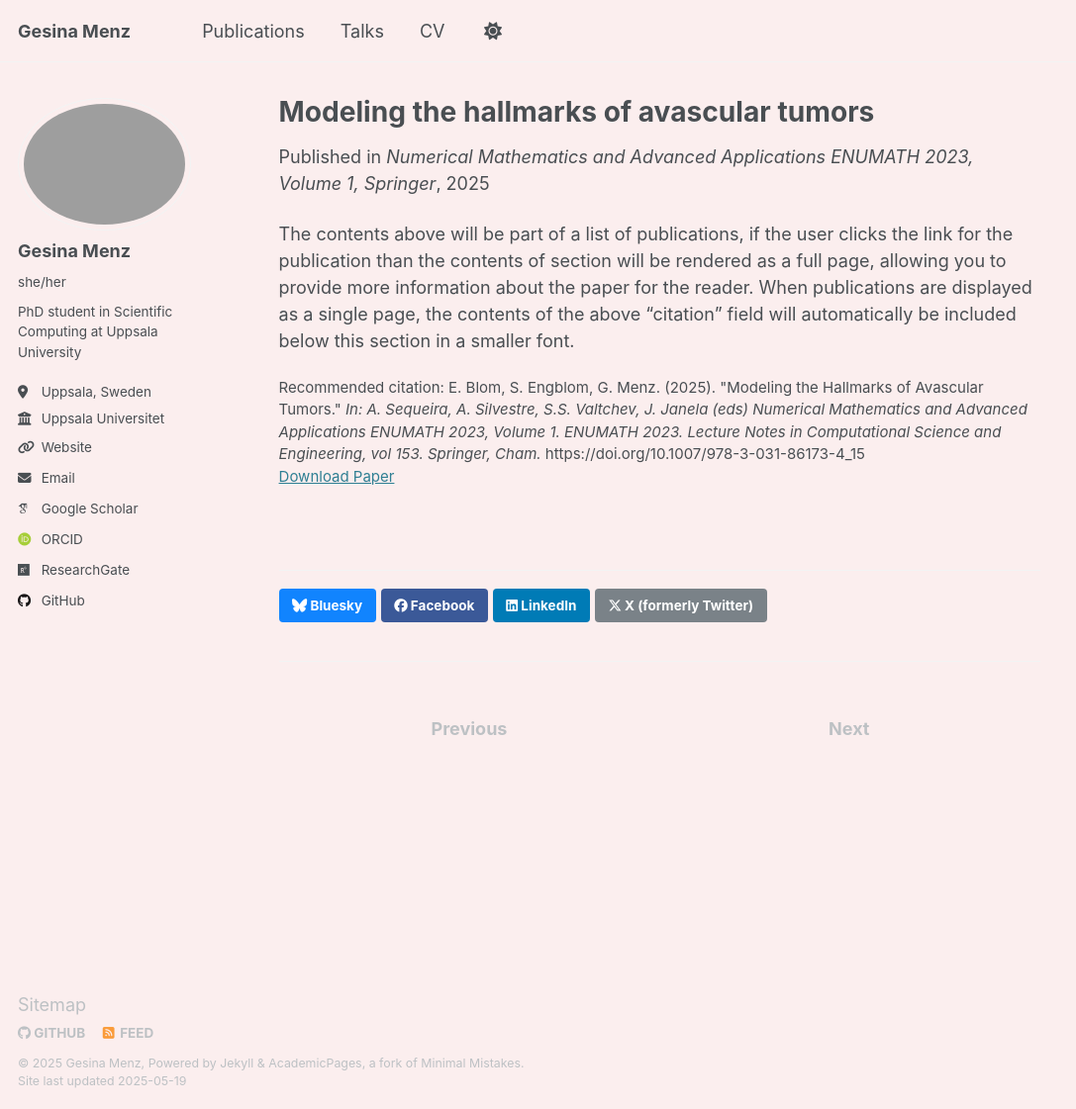
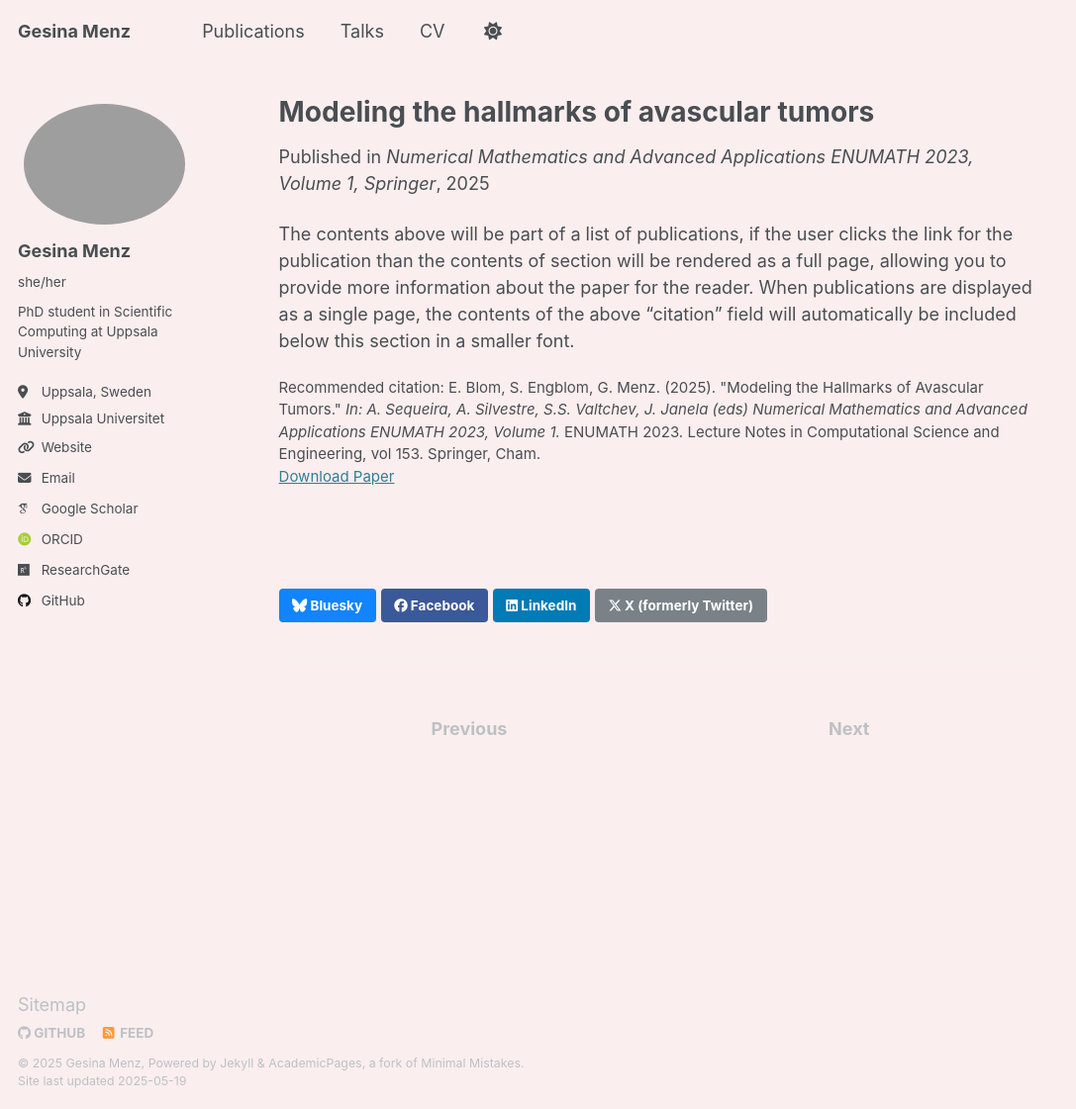
Before and after one commit to menzge/menzge.github.io, a Jekyll site: the page built from _publications/2024-02-02-hallmarks.md, in a window 1280 px wide and 1121 px high. Shown: the whole window at 99% size, without its empty margins (0-1087 px from the left). Built offline with Jekyll 4.4.1, drawn with Linux system fonts in a browser that asks for light colours; some web fonts are replaced; part of the change alters nothing that is shown.

Commit message:
Update 2024-02-02-hallmarks.md

```diff
--- a/_publications/2024-02-02-hallmarks.md
+++ b/_publications/2024-02-02-hallmarks.md
@@ -7,7 +7,7 @@ excerpt: 'This paper models four of the hallmarks of cancer in avascular tumours
 date: 2025-04-25
 venue: 'Numerical Mathematics and Advanced Applications ENUMATH 2023, Volume 1, Springer'
 paperurl: 'https://doi.org/10.1007/978-3-031-86173-4_15'
-citation: 'E. Blom, S. Engblom, G. Menz. (2025). &quot;Modeling the Hallmarks of Avascular Tumors.&quot; <i>In: A. Sequeira, A. Silvestre, S.S. Valtchev, J. Janela (eds) Numerical Mathematics and Advanced Applications ENUMATH 2023, Volume 1. ENUMATH 2023. Lecture Notes in Computational Science and Engineering, vol 153. Springer, Cham.</i> https://doi.org/10.1007/978-3-031-86173-4_15'
+citation: 'E. Blom, S. Engblom, G. Menz. (2025). &quot;Modeling the Hallmarks of Avascular Tumors.&quot; <i>In: A. Sequeira, A. Silvestre, S.S. Valtchev, J. Janela (eds) Numerical Mathematics and Advanced Applications ENUMATH 2023, Volume 1.</i> ENUMATH 2023. Lecture Notes in Computational Science and Engineering, vol 153. Springer, Cham.'
 ---
 
 The contents above will be part of a list of publications, if the user clicks the link for the publication than the contents of section will be rendered as a full page, allowing you to provide more information about the paper for the reader. When publications are displayed as a single page, the contents of the above "citation" field will automatically be included below this section in a smaller font.
```
